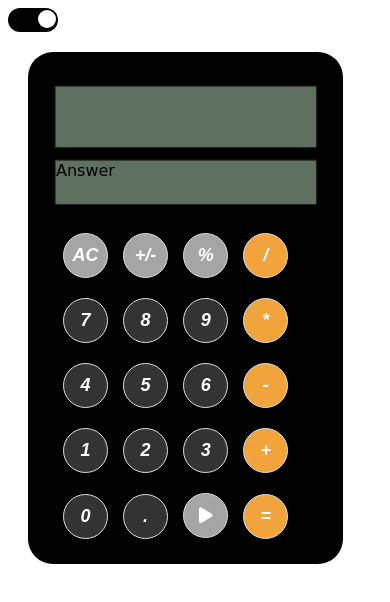
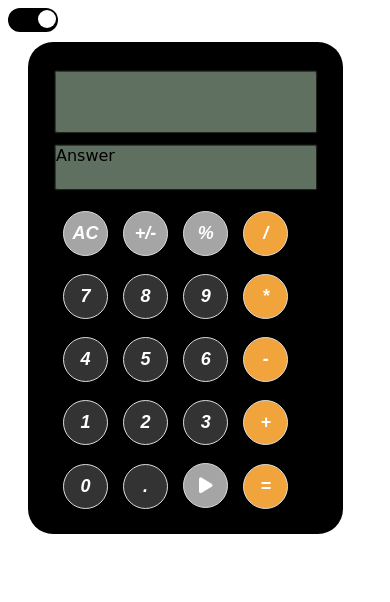
Before and after one commit to sarita-1901/Calculator-new, a website: page index.html in a window 390 px wide. Drawn offline with Linux system fonts and the light colour scheme.

Commit message:
Final version

```diff
--- a/index.css
+++ b/index.css
@@ -85,6 +85,7 @@ input:checked + .slider:before {
   border-radius: 25px;
   background-color: rgb(196, 180, 183);
   margin: 20px;
+  margin-top: 10px;
   font-family: cursive;
 }
 
@@ -117,7 +118,7 @@ input:checked + .slider:before {
   box-shadow: 0 0 1.5px 1.5px rgba(96,112,96,255);
    height: 7vh;
   margin-bottom: 15px;
-  margin-top: 15px;
+  margin-top: 10px;
   overflow-wrap: break-word;
 }
 
@@ -129,7 +130,7 @@ input:checked + .slider:before {
 
   height: 5vh;
   margin-top: 10px;
-  margin-bottom: 15px;
+  margin-bottom: 10px;
 
 }
 
@@ -186,7 +187,7 @@ input:checked + .slider:before {
 @media screen and (max-width: 400px) {
   .button {
     margin: 5px;
-    margin-top: 15px;
+    margin-top: 13px;
 
   }
 }
--- a/index.html
+++ b/index.html
@@ -26,42 +26,42 @@
   <div class="calculator calculator-default">
     <div class="output">
       <div class="calc-display" id="operation1"></div>
-      <div class="calc-answer" id="answer1"> Answer </div>
+      <div class="calc-answer calc-answer1" id="answer1"> Answer </div>
     </div>
 
     <div class="input">
        <button id="clear1" class="button oper oper-grey ">AC</button>
        <button class="button oper-grey" id="negate" value="negate"> +/-  </button>
        <button class="button pcent oper-grey" value='%' id="percent1"> %  </button>
-       <button class="button oper oper-default" value="/">/</button>
+       <button class="button oper oper-default operdivide" value="/">/</button>
 
        <br>
 
-       <button class="button num num-default" value="7">7  </button>
+       <button class="button num num-default num-7" value="7">7  </button>
        <button class="button num num-default" value="8">8  </button>
-       <button class="button num num-default" value="9">9  </button>
-       <button class="button oper oper-default" value="*" >*</button>
+       <button class="button num num-default num-9" value="9">9  </button>
+       <button class="button oper oper-default opermultiply" value="*" >*</button>
 
        <br>
 
        <button class="button num num-default" value="4">4  </button>
        <button class="button num num-default" value="5">5  </button>
        <button class="button num num-default" value="6">6  </button>
-       <button class="button oper oper-default" value="-">-</button>
+       <button class="button oper oper-default operminus" value="-">-</button>
 
        <br>
 
        <button class="button num num-default" value="1">1  </button>
        <button class="button num num-default" value="2">2 </button>
        <button class="button num num-default" value="3">3 </button>
-       <button class="button oper oper-default" value="+">+</button>
+       <button class="button oper oper-default operplus" value="+">+</button>
 
        <br>
 
        <button class="button num num-default" value="0">0</button>
        <button class="button num num-default" id="decimal" value=".">.</button>
        <button class="button oper oper-grey" id="play1">  <i class="fas fa-play"></i>  </button>
-       <button class="button oper oper-default" id="equal" value="=">=</button>
+       <button class="button oper oper-default operequal" id="equal" value="=">=</button>
 
        <br>
 
```
Also changed, not shown: cypress/integration/test_spec.js (+63 -9 lines), CalcValue2.gif.
